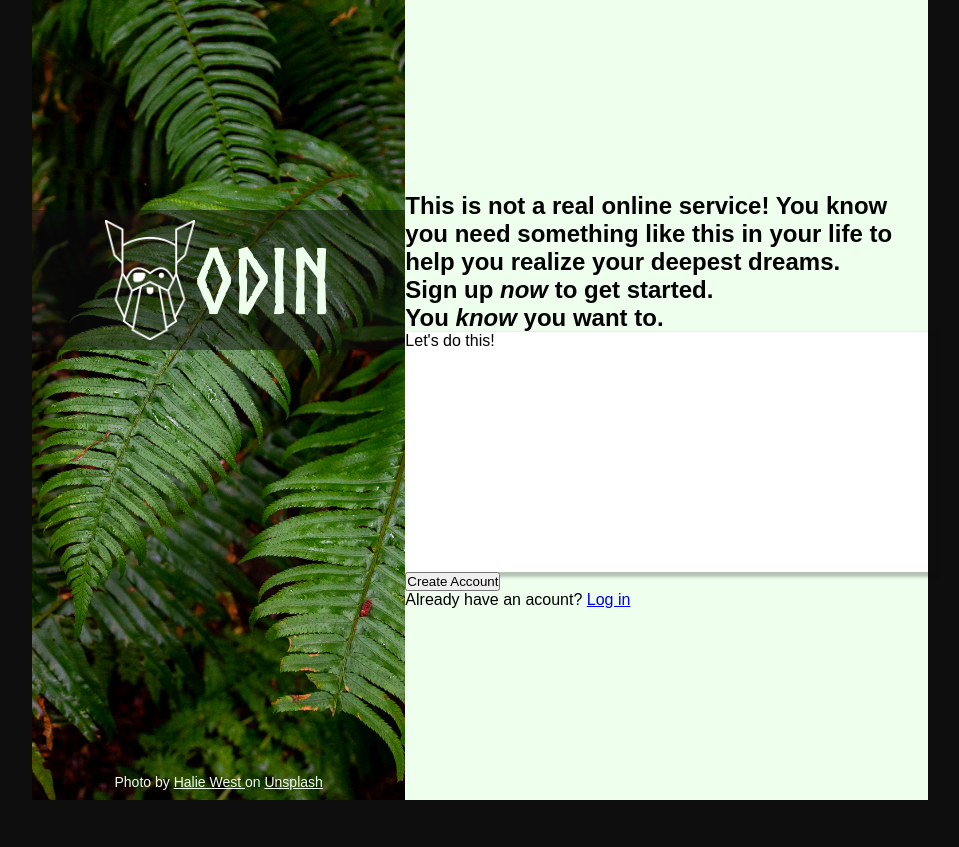
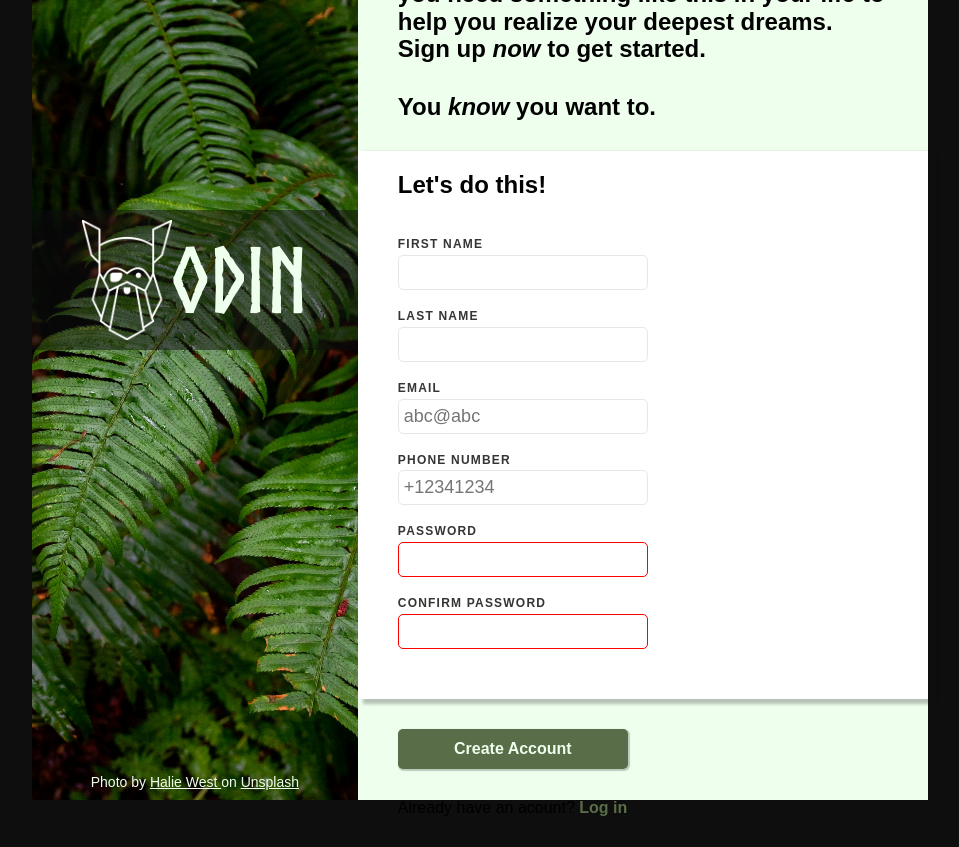
Before and after one commit to eudooyoung/odin-sign-up-form, a plain HTML site: page index.html in a window 1280 px wide. Shown: the whole page, without its empty margins (160-1119 px from the left). Before the commit the page ends 800 px from the top, so only its background shows below. Drawn offline with nearby package versions, Linux system fonts and the light colour scheme.

Commit message:
Complete sign-up side

```diff
--- a/index.html
+++ b/index.html
@@ -29,10 +29,11 @@
         </div>
       </div>
       <div class="content">
+        <form action="" method="post">
           <div class="promotion">
             <p>
-            This is not a real online service! You know you need something like
-            this in your life to help you realize your deepest dreams.
+              This is not a real online service! You know you need something
+              like this in your life to help you realize your deepest dreams.
               <br />
               Sign up
               <em>now</em>
@@ -44,14 +45,59 @@
               you want to.
             </p>
           </div>
-        <div class="sign-up-form">Let's do this!</div>
+          <div class="sign-up-form">
+            <h2>Let's do this!</h2>
+            <div class="input-form">
+              <p>
+                <label for="first-name">FIRST NAME</label>
+                <input type="text" id="first-name" />
+              </p>
+              <p>
+                <label for="last-name">LAST NAME</label>
+                <input type="text" id="last-name" />
+              </p>
+              <p>
+                <label for="email">EMAIL</label>
+                <input type="email" id="email" placeholder="abc@abc" />
+              </p>
+              <p>
+                <label for="phone">PHONE NUMBER</label>
+                <input
+                  type="text"
+                  id="phone"
+                  pattern="^\+?[1-9][0-9]{7,14}$"
+                  placeholder="+12341234"
+                />
+              </p>
+              <p>
+                <label for="password">PASSWORD</label>
+                <input
+                  type="password"
+                  id="password"
+                  pattern="\w{8,16}"
+                  required
+                />
+              </p>
+              <p>
+                <label for="password">CONFIRM PASSWORD</label>
+                <input
+                  type="password"
+                  id="password"
+                  minlength="8"
+                  maxlength="16"
+                  required
+                />
+              </p>
+            </div>
+          </div>
           <div class="button-and-log-in">
-          <button>Create Account</button>
+            <button type="submit">Create Account</button>
             <p>
               Already have an acount?
               <a href="#">Log in</a>
             </p>
           </div>
+        </form>
       </div>
     </div>
   </body>
--- a/styles.css
+++ b/styles.css
@@ -1,3 +1,5 @@
+@import "node_modules/modern-normalize/modern-normalize.css";
+
 @font-face {
   font-family: "Norse";
   src: url("./font/Norse-Bold.woff2") format("woff2"),
@@ -26,7 +28,8 @@ body {
 }
 
 .logo {
-  flex-basis: 500px;
+  flex-basis: 400px;
+  flex-grow: 1;
   background: url(./img/halie-west-25xggax4bSA-unsplash.jpg);
   background-size: cover;
   background-position: center;
@@ -68,19 +71,106 @@ body {
 
 .content {
   flex-basis: 700px;
+  flex-grow: 1;
 
   display: flex;
   flex-direction: column;
   justify-content: center;
 }
 
+.content > div {
+  flex-grow: 1;
+  flex-basis: 33%;
+}
+
 .content .promotion {
   font-weight: 700;
   font-size: 24px;
+
+  display: flex;
+  flex-direction: column;
+  justify-content: flex-end;
+}
+
+.promotion p {
+  padding: 0 40px 30px 40px;
 }
 
 .sign-up-form {
   background: #fff;
-  height: 30%;
   box-shadow: 7px 3px 3px 2px rgb(14 14 14 / 25%);
+  padding: 20px 40px 30px 40px;
 }
+
+.sign-up-form .input-form {
+  margin-top: 40px;
+
+  display: flex;
+  flex-wrap: wrap;
+}
+
+.input-form p {
+  margin-right: 50px;
+  margin-bottom: 20px;
+}
+
+label {
+  margin-bottom: 3px;
+  display: block;
+  font-size: 12px;
+  font-weight: 600;
+  letter-spacing: 0.1em;
+  color: #353535;
+}
+
+input {
+  width: 250px;
+  height: 35px;
+  padding: 0 5px;
+  font-size: 18px;
+
+  border: 1px solid #e5e7eb;
+  border-radius: 5px;
+}
+
+input:focus {
+  border-color: #00f;
+  outline: none;
+  box-shadow: 3px 3px 3px  #3535352f;
+}
+
+input:invalid {
+  border-color: #f00;
+}
+
+.button-and-log-in {
+  display: flex;
+  flex-direction: column;
+
+  padding: 30px 40px 30px 40px;
+}
+
+button {
+  width: 230px;
+  height: 40px;
+  background: #596d48;
+  border: none;
+  border-radius: 5px;
+  color: #efe;
+  font-size: 16px;
+  font-weight: 600;
+  box-shadow: 1px 1px 1px 1px #35353544;
+  margin-bottom: 30px;
+}
+
+button:hover {
+  background: #404e34;
+  cursor: pointer;
+  transition-duration: 0.2s;
+}
+
+.button-and-log-in p a {
+  text-decoration: none;
+  font-weight: 600;
+  color: #596d48;
+}
```
Lines whose indentation alone changed are shown as unchanged.
